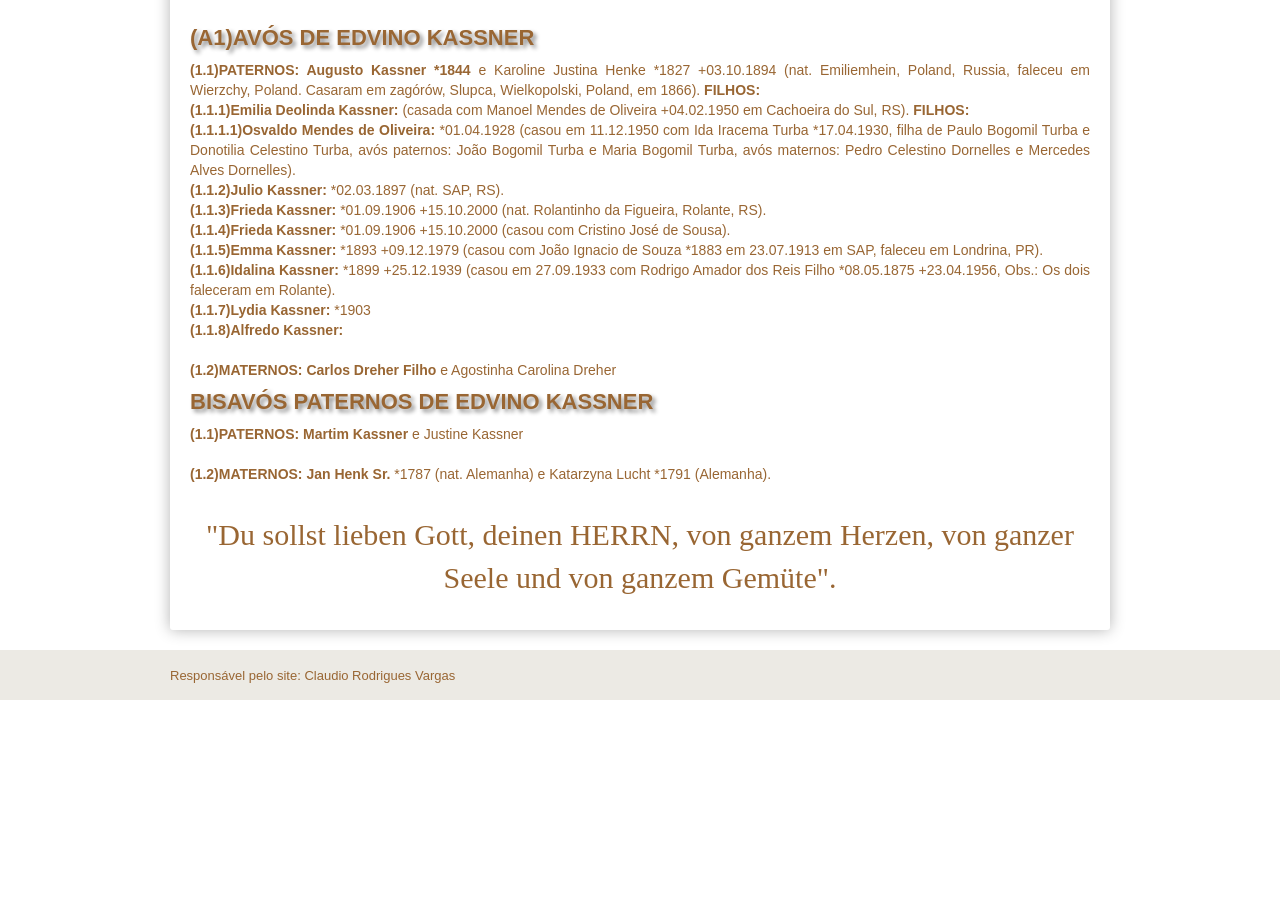
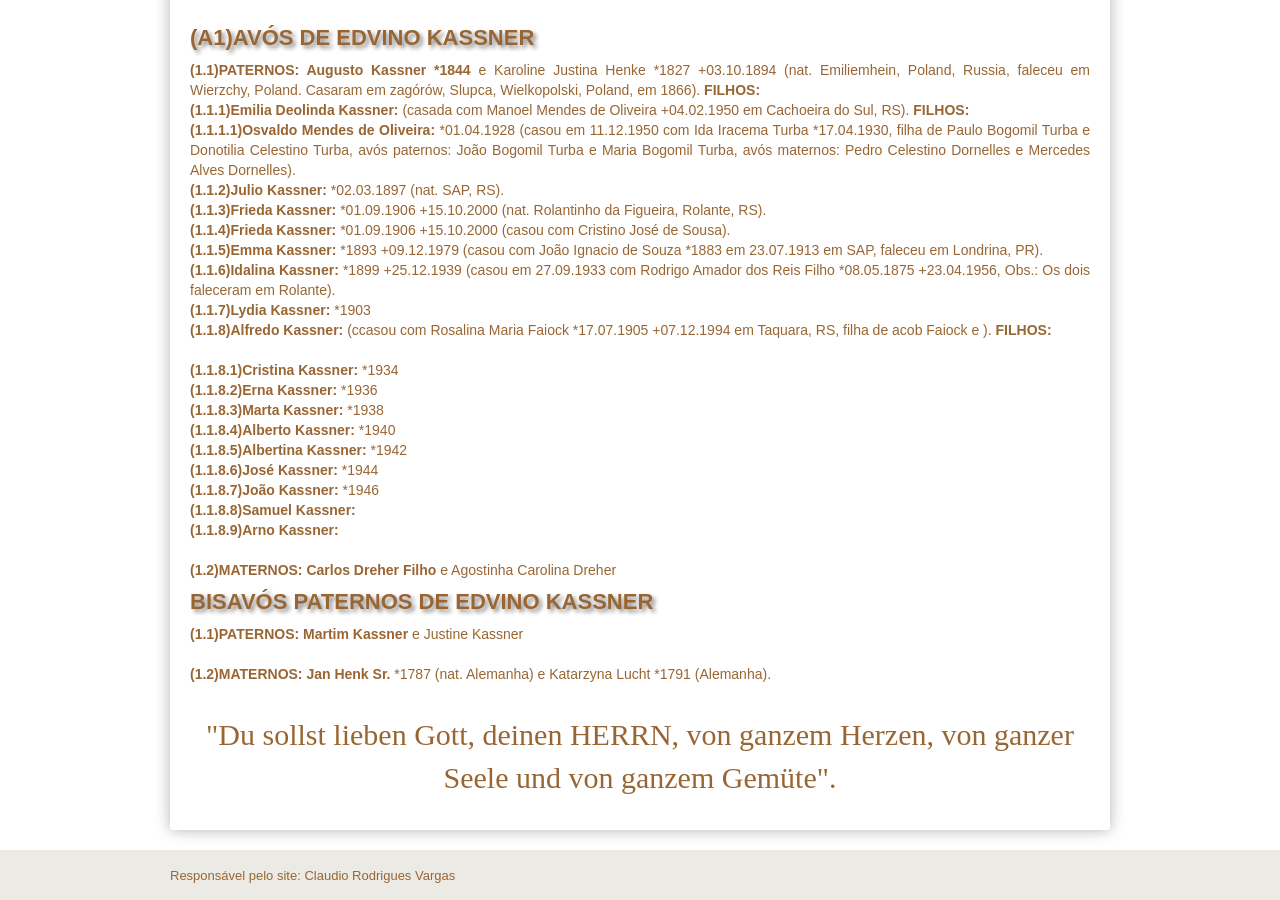
Before and after one commit to claudiovargas1955/claudiovargas1955.github.io, a Jekyll site: the page built from _pages/familia-kassner.html, in a window 1280 px wide and 900 px high, scrolled down 1757 px. Built offline with Jekyll 4.4.1, drawn with Linux system fonts in a browser that asks for light colours; some web fonts are replaced; before the commit the page ends 2457 px from its top, so only the background shows below that.

Commit message:
Update familia-kassner.html

```diff
--- a/_pages/familia-kassner.html
+++ b/_pages/familia-kassner.html
@@ -171,7 +171,16 @@ Wierzchy, Poland. Casaram em zagórów, Slupca, Wielkopolski, Poland, em 1866).
   <b>(1.1.6)Idalina Kassner: </b>*1899 +25.12.1939 (casou em 27.09.1933 com Rodrigo Amador dos Reis Filho *08.05.1875 +23.04.1956,
   Obs.: Os dois faleceram em Rolante). <br>
   <b>(1.1.7)Lydia Kassner: </b>*1903 <br>
-  <b>(1.1.8)Alfredo Kassner: </b><br><br>
+  <b>(1.1.8)Alfredo Kassner: </b>(ccasou com Rosalina Maria Faiock *17.07.1905 +07.12.1994 em Taquara, RS, filha de acob Faiock e ). <b>FILHOS: </b><br><br>
+   <b>(1.1.8.1)Cristina Kassner: </b>*1934<br>
+   <b>(1.1.8.2)Erna Kassner: </b>*1936<br>
+   <b>(1.1.8.3)Marta Kassner: </b>*1938<br>
+   <b>(1.1.8.4)Alberto Kassner: </b>*1940<br>
+   <b>(1.1.8.5)Albertina Kassner: </b>*1942<br>
+   <b>(1.1.8.6)José Kassner: </b>*1944<br>
+   <b>(1.1.8.7)João Kassner: </b>*1946<br>
+   <b>(1.1.8.8)Samuel Kassner: </b><br>
+   <b>(1.1.8.9)Arno Kassner: </b><br><br>
 
 <b>(1.2)MATERNOS: Carlos Dreher Filho </b>e Agostinha Carolina Dreher <br>
 
```
